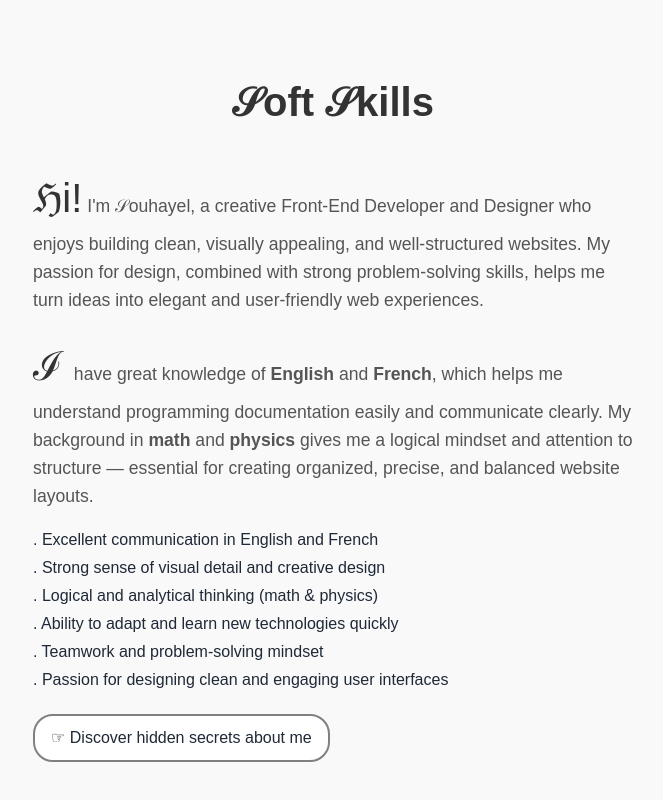
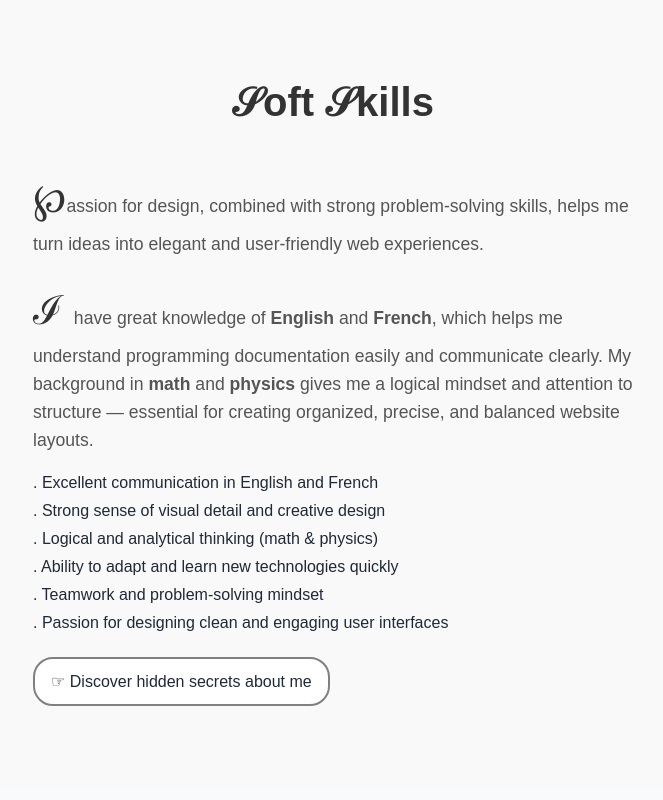
Before and after one commit to souhayel-dev/portfolio, a plain HTML site: page index.html in a window 1280 px wide. Shown: the part 2156-2956 px from the top of the page, without its empty margins (307-970 px from the left). Drawn offline with Linux system fonts and the light colour scheme.

Commit message:
Updated portfolio text and design

```diff
--- a/index.html
+++ b/index.html
@@ -136,21 +136,19 @@
         <div class="about-content">
           <div class="about-text">
             <p>
-              <span class="title">&#8460;i!</span> I'm &#119982;ouhayel, a
-              creative Front-End Developer and Designer who enjoys building
-              clean, visually appealing, and well-structured websites. My
-              passion for design, combined with strong problem-solving skills,
-              helps me turn ideas into elegant and user-friendly web
-              experiences.
+              <span class="title">&#8472;</span>assion for design, combined
+              with strong problem-solving skills, helps me turn ideas into
+              elegant and user-friendly web experiences.
             </p>
 
-            <p>  <span class="title">  &#8464; </span>
-               have great knowledge of <strong>English</strong> and
-              <strong>French</strong>, which helps me understand programming
-              documentation easily and communicate clearly. My background in
-              <strong>math</strong> and <strong>physics</strong> gives me a
-              logical mindset and attention to structure — essential for
-              creating organized, precise, and balanced website layouts.
+            <p>
+              <span class="title"> &#8464; </span> have great knowledge of
+              <strong>English</strong> and <strong>French</strong>, which helps
+              me understand programming documentation easily and communicate
+              clearly. My background in <strong>math</strong> and
+              <strong>physics</strong> gives me a logical mindset and attention
+              to structure — essential for creating organized, precise, and
+              balanced website layouts.
             </p>
 
             <ul class="about-skills">
@@ -165,7 +163,7 @@
             </ul>
 
             <div id="simple-trick" class="button">
-              <a href="#"> &#x261E;  Discover hidden secrets about me </a>
+              <a href="#"> &#x261E; Discover hidden secrets about me </a>
             </div>
           </div>
         </div>
```
